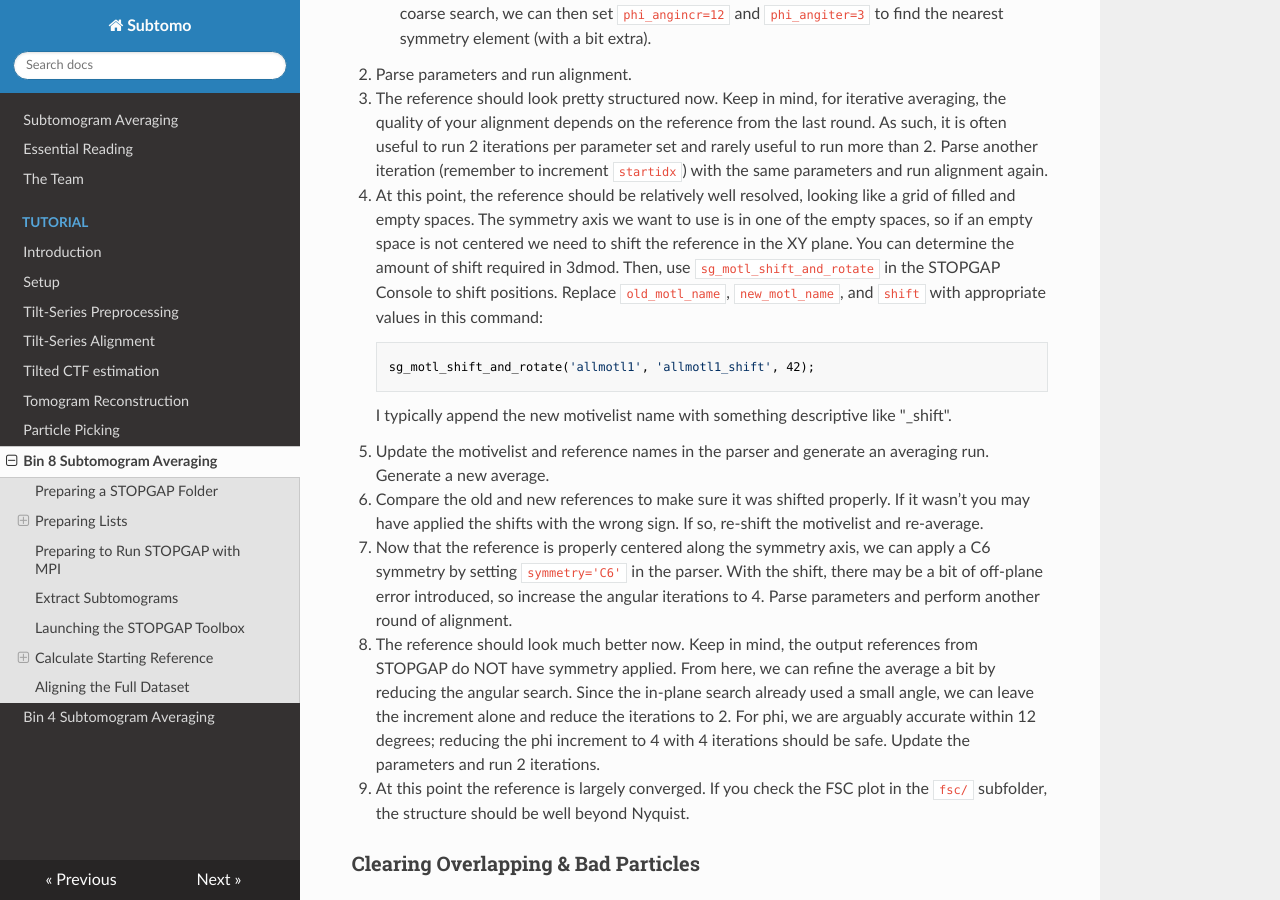
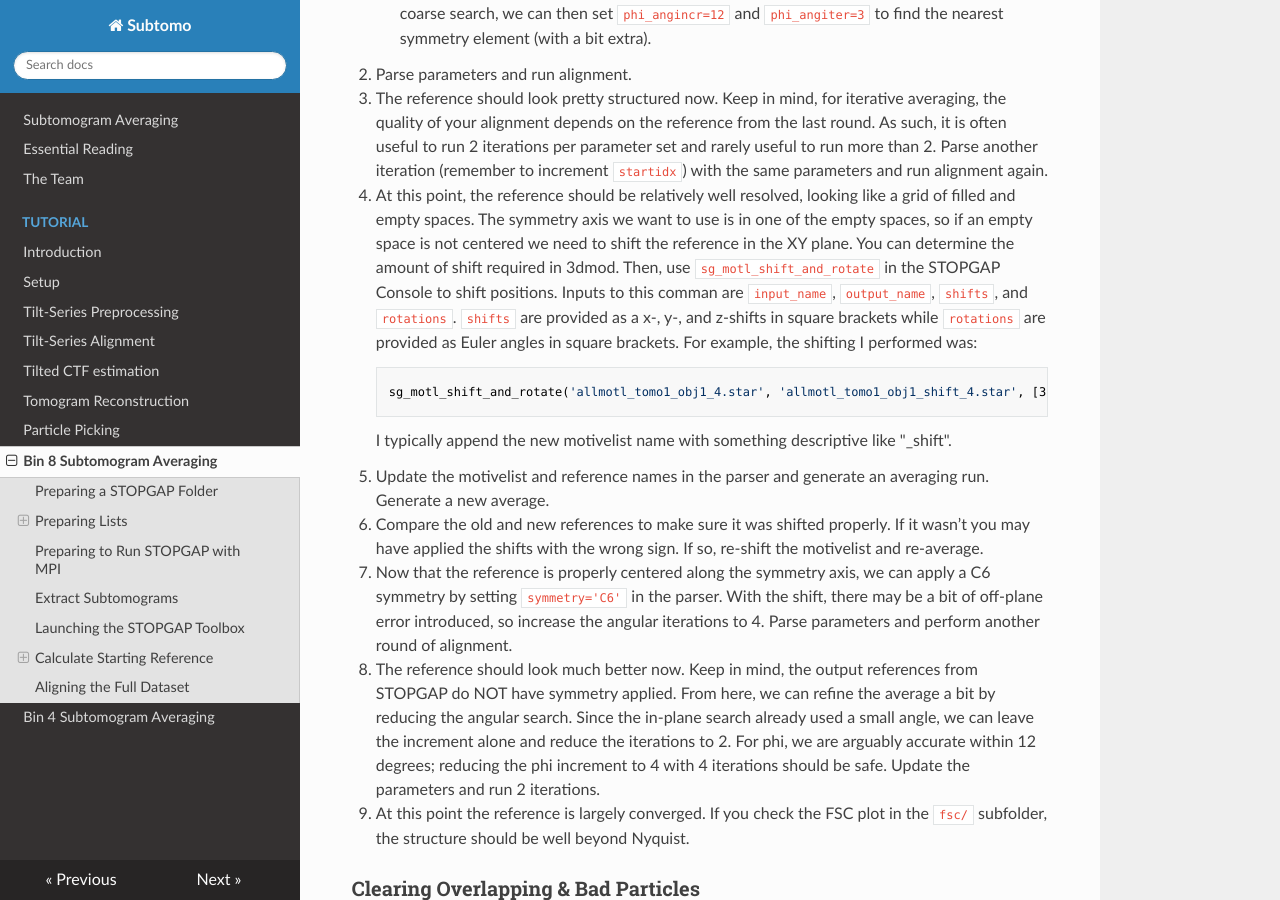
Before and after one commit to wan-lab-vanderbilt/subtomo-tutorials, an MkDocs documentation site: the page built from docs/hiv/bin8.md, in a window 1280 px wide and 900 px high, scrolled down 7887 px. Built offline with MkDocs 1.6.1, drawn with Linux system fonts in a browser that asks for light colours; nearby versions of some CDN libraries; formulas are drawn with MathJax 3.

Commit message:
Update bin8.md
fix shift_and_rotate

```diff
--- a/docs/hiv/bin8.md
+++ b/docs/hiv/bin8.md
@@ -324,31 +324,33 @@ Parse another iteration (remember to increment `startidx`) with the same paramet
 The symmetry axis we want to use is in one of the empty spaces, so if an empty space is not centered we need to shift the reference in the XY plane.
 You can determine the amount of shift required in 3dmod.
 Then, use `sg_motl_shift_and_rotate` in the STOPGAP Console to shift positions.
-Replace `old_motl_name`, `new_motl_name`, and `shift` with appropriate values in this command:
+Inputs to this comman are `input_name`, `output_name`, `shifts`, and `rotations`.
+`shifts` are provided as a x-, y-, and z-shifts in square brackets while `rotations` are provided as Euler angles in square brackets.
+For example, the shifting I performed was:
 
-        sg_motl_shift_and_rotate('allmotl1', 'allmotl1_shift', 42);
+        sg_motl_shift_and_rotate('allmotl_tomo1_obj1_4.star', 'allmotl_tomo1_obj1_shift_4.star', [3,1,0], [0,0,0]);
 
     I typically append the new motivelist name with something descriptive like "_shift".
 
-5. Update the motivelist and reference names in the parser and generate an averaging run.
+6. Update the motivelist and reference names in the parser and generate an averaging run.
 Generate a new average.
 
-6. Compare the old and new references to make sure it was shifted properly.
+7. Compare the old and new references to make sure it was shifted properly.
 If it wasn’t you may have applied the shifts with the wrong sign.
 If so, re-shift the motivelist and re-average.
 
-7. Now that the reference is properly centered along the symmetry axis, we can apply a C6 symmetry by setting `symmetry='C6'` in the parser.
+8. Now that the reference is properly centered along the symmetry axis, we can apply a C6 symmetry by setting `symmetry='C6'` in the parser.
 With the shift, there may be a bit of off-plane error introduced, so increase the angular iterations to 4.
 Parse parameters and perform another round of alignment.
 
-8. The reference should look much better now.
+9. The reference should look much better now.
 Keep in mind, the output references from STOPGAP do NOT have symmetry applied.
 From here, we can refine the average a bit by reducing the angular search.
 Since the in-plane search already used a small angle, we can leave the increment alone and reduce the iterations to 2.
 For phi, we are arguably accurate within 12 degrees; reducing the phi increment to 4 with 4 iterations should be safe.
 Update the parameters and run 2 iterations.
 
-9. At this point the reference is largely converged.
+10. At this point the reference is largely converged.
 If you check the FSC plot in the `fsc/` subfolder, the structure should be well beyond Nyquist.
 
 ### Clearing Overlapping & Bad Particles
```
